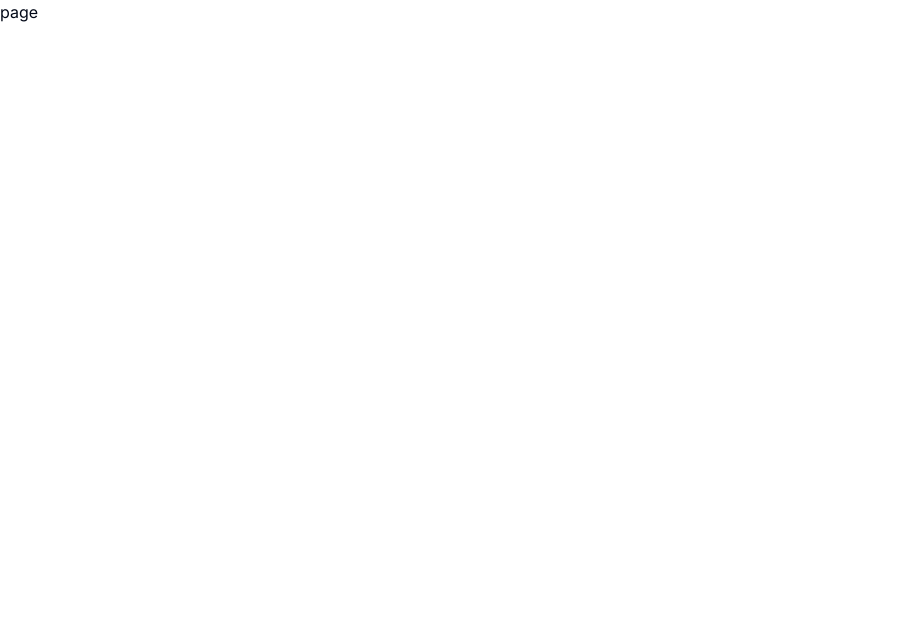
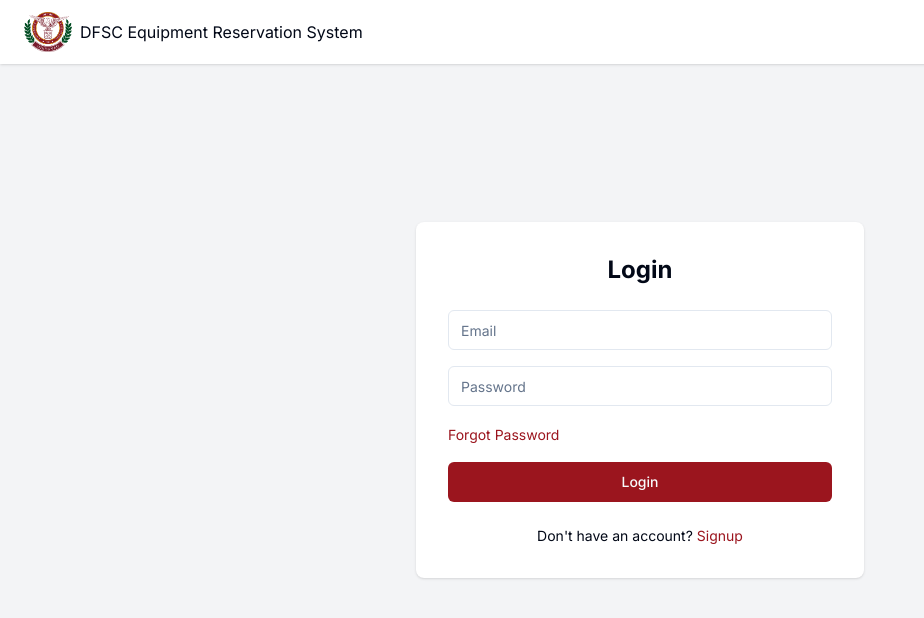
Before and after one commit to jeff-mezo/dfsc-equipment-sys, a Next.js app: page /login in a window 1280 px wide. Shown: the top 618 px of the page, without its empty margins (0-924 px from the left). Built offline with nearby package versions, Linux system fonts and the light colour scheme.

Commit message:
deliverables-001

```diff
--- a/app/login/page.tsx
+++ b/app/login/page.tsx
@@ -1,8 +1,128 @@
 import React from 'react'
+import { Input } from "@/components/ui/input"
+import { SelectValue, SelectTrigger, SelectItem, SelectContent, Select } from "@/components/ui/select"
+import { Button } from "@/components/ui/button"
+import Link from "next/link"
+import Image from "next/image"
+import UpLogo from "@/public/upLogo.png"
+import { SheetTrigger, SheetContent, Sheet } from "@/components/ui/sheet"
 
 const Login = () => {
   return (
-    <div>page</div>
+    <main>
+      {/* NAVBAR */}
+      <header className="absolute flex items-center justify-between h-16 w-screen px-4 md:px-6 bg-white dark:bg-gray-950 shadow">
+        <Link className="flex items-center gap-2" href="#">
+            <Image src={UpLogo} alt="UpLogo"
+                className="w-12"/>
+            <h1>DFSC Equipment Reservation System</h1>
+        </Link>
+        {/* <nav className="hidden md:flex items-center gap-6 text-sm font-medium">
+            <Link className="hover:underline underline-offset-4" href="#">
+            Home
+            </Link>
+            <Link className="hover:underline underline-offset-4" href="#">
+            About
+            </Link>
+            <Link className="hover:underline underline-offset-4" href="#">
+            Services
+            </Link>
+            <Link className="hover:underline underline-offset-4" href="#">
+            Contact
+            </Link>
+        </nav> */}
+        {/* <Sheet>
+            <SheetTrigger asChild>
+            <Button className="md:hidden" size="icon" variant="outline">
+                <MenuIcon />
+                <span className="sr-only">Toggle navigation menu</span>
+            </Button>
+            </SheetTrigger>
+                <SheetContent side="right">
+                    <div className="grid gap-4 p-4">
+                        <Link className="font-medium hover:underline underline-offset-4" href="#">
+                        Home
+                        </Link>
+                        <Link className="font-medium hover:underline underline-offset-4" href="#">
+                        About
+                        </Link>
+                        <Link className="font-medium hover:underline underline-offset-4" href="#">
+                        Services
+                        </Link>
+                        <Link className="font-medium hover:underline underline-offset-4" href="#">
+                        Contact
+                        </Link>
+                    </div>
+                </SheetContent>
+        </Sheet> */}
+    </header>
+
+
+    {/* LOGIN CARD */}
+    <div className="flex flex-col items-center justify-center min-h-screen px-4 py-8 bg-gray-100">
+      <div className="w-full max-w-md p-8 space-y-6 bg-white rounded-lg shadow">
+        <h1 className="text-2xl font-bold text-center">Login</h1>
+        <form className="space-y-4">
+          <Input id="email" placeholder="Email" type='email' />
+          <Input id="password" placeholder="Password" type="password" />
+          <div>
+            <Link className="text text-sm up-text-red" href="#">
+              Forgot Password
+            </Link>
+          </div>
+          <Button className="w-full up-primary-red">Login</Button>
+        </form>
+        <div className="text-center">
+          <p className="text-sm">
+          Don't have an account? {" "}
+            <Link className="text up-text-red" href="signup">
+              Signup
+            </Link>
+          </p>
+        </div>
+      </div>
+    </div>
+    </main>
+  )
+}
+
+
+function MenuIcon() {
+  return (
+      <svg
+      className="h-6 w-6"
+      xmlns="http://www.w3.org/2000/svg"
+      width="24"
+      height="24"
+      viewBox="0 0 24 24"
+      fill="none"
+      stroke="currentColor"
+      strokeWidth="2"
+      strokeLinecap="round"
+      strokeLinejoin="round"
+      >
+      <line x1="4" x2="20" y1="12" y2="12" />
+      <line x1="4" x2="20" y1="6" y2="6" />
+      <line x1="4" x2="20" y1="18" y2="18" />
+      </svg>
+)}
+
+
+function MountainIcon() {
+  return (
+    <svg
+      xmlns="http://www.w3.org/2000/svg"
+      width="24"
+      height="24"
+      viewBox="0 0 24 24"
+      fill="none"
+      stroke="currentColor"
+      strokeWidth="2"
+      strokeLinecap="round"
+      strokeLinejoin="round"
+    >
+      <path d="m8 3 4 8 5-5 5 15H2L8 3z" />
+    </svg>
   )
 }
 
--- a/app/signup/page.tsx
+++ b/app/signup/page.tsx
@@ -13,9 +13,9 @@ export default function SignUp() {
           <Link className="flex items-center gap-2" href="#">
               <Image src={UpLogo} alt="UpLogo"
                   className="w-12"/>
-            {/* <span className="text-lg font-semibold">Acme Inc</span> */}
+              <h1>DFSC Equipment Reservation System</h1>
           </Link>
-        <nav className="hidden md:flex items-center gap-6 text-sm font-medium">
+          {/* <nav className="hidden md:flex items-center gap-6 text-sm font-medium">
               <Link className="hover:underline underline-offset-4" href="#">
               Home
               </Link>
@@ -52,7 +52,7 @@ export default function SignUp() {
                           </Link>
                       </div>
                   </SheetContent>
-        </Sheet>
+          </Sheet> */}
       </header>
 
       <div className="flex flex-col items-center justify-center min-h-screen px-4 py-8 bg-gray-100">
@@ -84,7 +84,7 @@ export default function SignUp() {
           <div className="text-center">
             <p className="text-sm">
               Already have an account? {" "}
-            <Link className="text up-text-red" href="#">
+              <Link className="text up-text-red" href="login">
                 Login
               </Link>
             </p>
```
Also changed, not shown: app/login/Log_in.html (deleted, +0 -46 lines), components/navbar.tsx (added). Lines whose indentation alone changed are shown as unchanged.
